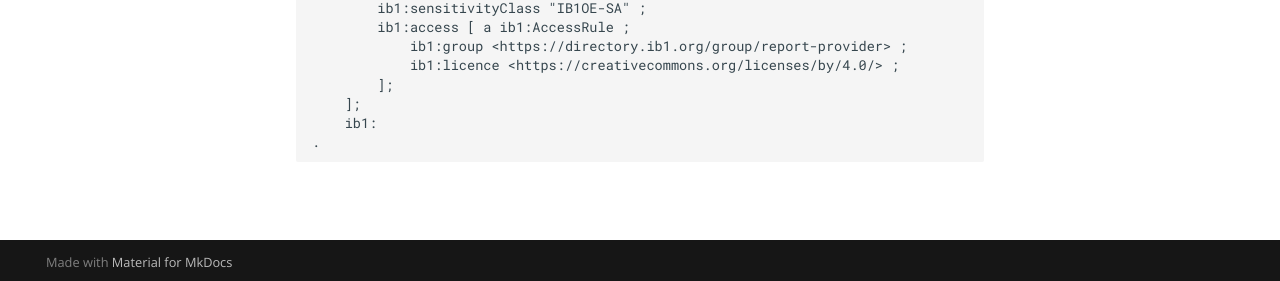
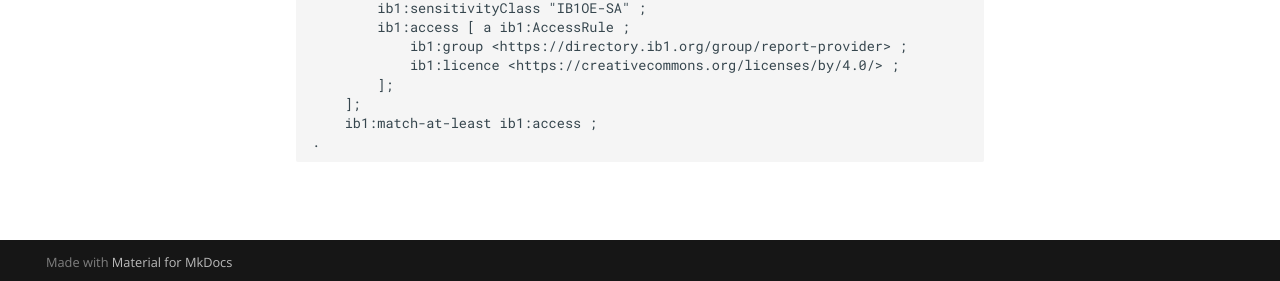
Before and after one commit to icebreakerone/ib1-technical-docs, an MkDocs documentation site: the page built from docs/scheme_catalog_requirements.md, in a window 1280 px wide. Shown: the part 616-897 px from the top of the page. Built offline with MkDocs 1.6.1 and Material for MkDocs 9.7.7, drawn with Linux system fonts in a browser that asks for light colours; plug-ins that fetch from the network failed and are left out; comment, search, counter and statistics services are not loaded; the version menu is left out; some of the changed text lies outside the part shown.

Commit message:
docs/scheme_catalog_requirements.md updated from https://stackedit.net/

````diff
--- a/docs/scheme_catalog_requirements.md
+++ b/docs/scheme_catalog_requirements.md
@@ -24,11 +24,11 @@ It is an RDF document published by the Registry.
 	        ib1:licence <https://creativecommons.org/licenses/by/4.0/> ;
 	    ];
 	];
-	ib1:
+	ib1:match-at-least ib1:access ;
 .
 ```
 
 
 <!--stackedit_data:
-eyJoaXN0b3J5IjpbLTUyNTU0OTYwMiwxMjY4ODM2NzA4XX0=
+eyJoaXN0b3J5IjpbMTc3MjAwMjUyOCwxMjY4ODM2NzA4XX0=
 -->
````
